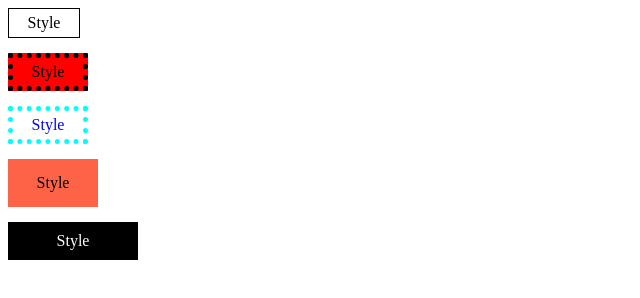
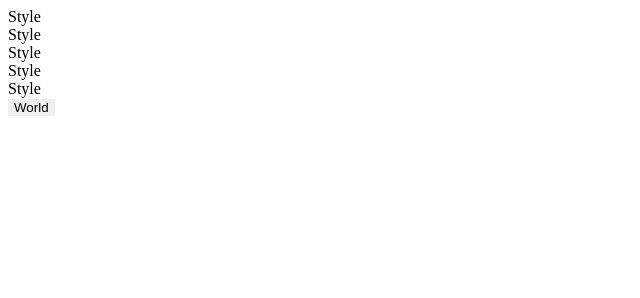
Before and after one commit to EmirlanDogdurbaev/class-work-05.02.21, a plain HTML site: page index.html in a window 1280 px wide. Shown: the whole page, without its empty margins (0-640 px from the left). Drawn offline with Linux system fonts and the light colour scheme.

Commit message:
created style

```diff
--- a/index.html
+++ b/index.html
@@ -1,19 +1,19 @@
 <!DOCTYPE html>
 <html lang="en">
-<head>
-    <meta charset="UTF-8">
-    <meta name="viewport" content="width=device-width, initial-scale=1.0">
+  <head>
+    <meta charset="UTF-8" />
+    <meta name="viewport" content="width=device-width, initial-scale=1.0" />
     <title>Document</title>
-</head>
-<body>
-
+  </head>
+  <body>
     <div class="ex1">Style</div>
     <div class="ex2">Style</div>
     <div class="ex3">Style</div>
     <div class="ex4">Style</div>
     <div class="ex5">Style</div>
 
+    <button>World</button>
 
     <script src="./scripts.js"></script>
-</body>
+  </body>
 </html>
--- a/scripts.js
+++ b/scripts.js
@@ -21,52 +21,70 @@
 // lii.append(newlii);
 // butt.append(newbutt);
 
-// console.log()
+// // console.log()
 
-let ex1 = document.querySelector(".ex1")
-ex1.style.border = "solid black 1px";
-ex1.style.width = "50px";
-ex1.style.padding = "5px 10px";
-ex1.style.textAlign = "center"
-ex1.style.marginBottom = "15px"
+// let ex1 = document.querySelector(".ex1")
+// ex1.style.border = "solid black 1px";
+// ex1.style.width = "50px";
+// ex1.style.padding = "5px 10px";
+// ex1.style.textAlign = "center"
+// ex1.style.marginBottom = "15px"
 
 
-let ex2 = document.querySelector(".ex2")
-ex2.style.border = " dotted black 5px";
-ex2.style.backgroundColor = "Red"
-ex2.style.width = "50px";
-ex2.style.padding = "5px 10px";
-ex2.style.textAlign = "center"
-ex2.style.margingTop = "15px"
-ex2.style.marginBottom = "15px"
+// let ex2 = document.querySelector(".ex2")
+// ex2.style.border = " dotted black 5px";
+// ex2.style.backgroundColor = "Red"
+// ex2.style.width = "50px";
+// ex2.style.padding = "5px 10px";
+// ex2.style.textAlign = "center"
+// ex2.style.margingTop = "15px"
+// ex2.style.marginBottom = "15px"
 
-let ex3 = document.querySelector(".ex3")
-ex3.style.border = " dotted aqua 5px";
-ex3.style.color = "blue"
-ex3.style.width = "50px";
-ex3.style.padding = "5px 10px";
-ex3.style.textAlign = "center"
-ex3.style.margingTop = "15px"
-ex3.style.marginBottom = "15px"
+// let ex3 = document.querySelector(".ex3")
+// ex3.style.border = " dotted aqua 5px";
+// ex3.style.color = "blue"
+// ex3.style.width = "50px";
+// ex3.style.padding = "5px 10px";
+// ex3.style.textAlign = "center"
+// ex3.style.margingTop = "15px"
+// ex3.style.marginBottom = "15px"
 
-let ex4 = document.querySelector(".ex4")
-ex4.style.border = "none";
-ex4.style.color = "black"
-ex4.style.backgroundColor = "tomato"
-ex4.style.width = "50px";
-ex4.style.padding = "15px 20px";
-ex4.style.textAlign = "center"
-ex4.style.margingTop = "15px"
-ex4.style.marginBottom = "15px"
+// let ex4 = document.querySelector(".ex4")
+// ex4.style.border = "none";
+// ex4.style.color = "black"
+// ex4.style.backgroundColor = "tomato"
+// ex4.style.width = "50px";
+// ex4.style.padding = "15px 20px";
+// ex4.style.textAlign = "center"
+// ex4.style.margingTop = "15px"
+// ex4.style.marginBottom = "15px"
 
 
 
-let ex5 = document.querySelector(".ex5")
-ex5.style.border = " solid black 5px";
-ex5.style.backgroundColor = "black"
-ex5.style.width = "100px";
-ex5.style.color = "white"
-ex5.style.padding = "5px 10px";
-ex5.style.textAlign = "center"
-ex5.style.margingTop = "15px"
-ex5.style.marginBottom = "15px"
+// let ex5 = document.querySelector(".ex5")
+// ex5.style.border = " solid black 5px";
+// ex5.style.backgroundColor = "black"
+// ex5.style.width = "100px";
+// ex5.style.color = "white"
+// ex5.style.padding = "5px 10px";
+// ex5.style.textAlign = "center"
+// ex5.style.margingTop = "15px"
+// ex5.style.marginBottom = "15px"
+
+
+// example1.onlick = example;
+// example1.addEventListener('click', example);
+// example1.addEventListener('click', );
+
+// function example(){
+//     alert("Clicked")
+// }
+
+
+
+let btn = document.querySelector("button")
+btn.style.border = "none";
+btn.addEventListener('click', function(){
+   this.style.backgroundColor = "red"
+}
+ );
--- a/style.css
+++ b/style.css
@@ -1,3 +1,3 @@
 div{
-    background-color: blue;
+    background-color: white;
 }
```
